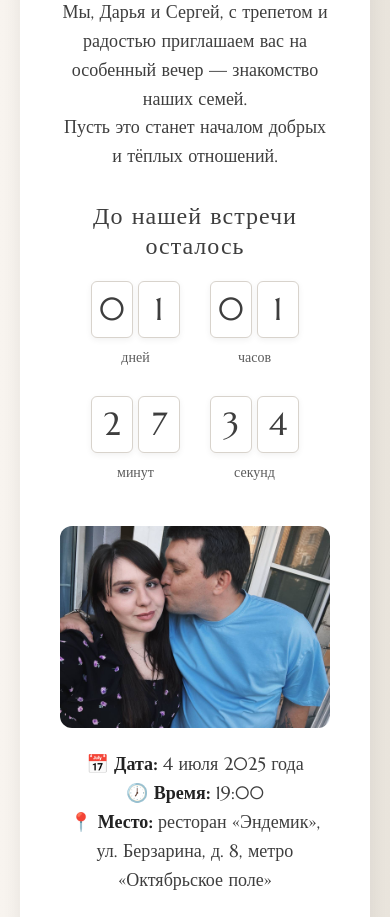
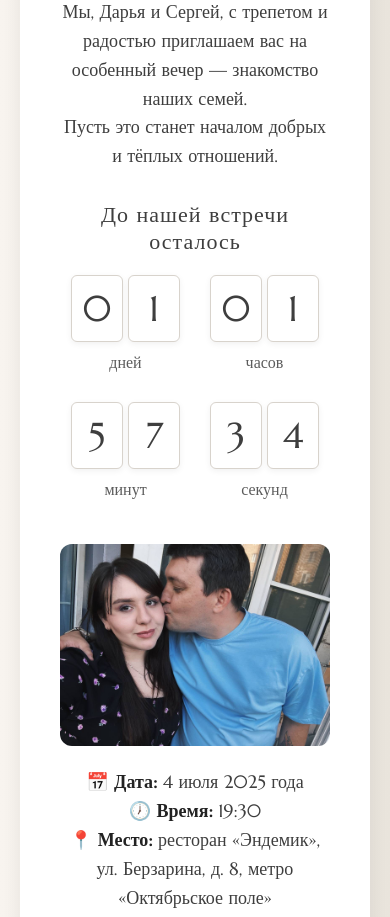
Before and after one commit to SergeyIvkiv/wedding-invite, a plain HTML site: page index.html in a window 390 px wide. Shown: the part 183-1100 px from the top of the page. Drawn offline with Linux system fonts and the light colour scheme.

Commit message:
Update index.html

```diff
--- a/index.html
+++ b/index.html
@@ -99,7 +99,23 @@
       margin-bottom: 20px;
       letter-spacing: 1px;
     }
+
+    @media (max-width: 600px) {
+      .digit {
+        width: 50px;
+        height: 65px;
+        font-size: 36px;
+        line-height: 65px;
+      }
+      .label {
+        font-size: 16px;
+      }
+      .timer-heading {
+        font-size: 22px;
+      }
+    }
   </style>
+
 </head>
 <body>
 
@@ -134,7 +150,7 @@
 
     <p class="info">
       📅 <span class="highlight">Дата:</span> 4 июля 2025 года<br>
-      🕖 <span class="highlight">Время:</span> 19:00<br>
+      🕖 <span class="highlight">Время:</span> 19:30<br>
       📍 <span class="highlight">Место:</span> ресторан «Эндемик», ул. Берзарина, д. 8, метро «Октябрьское поле»
     </p>
 
@@ -163,7 +179,7 @@
     }
 
     function updateCountdown() {
-      const targetDate = new Date("2025-07-04T19:00:00+03:00");
+      const targetDate = new Date("2025-07-04T19:30:00+03:00");
       const now = new Date();
       const diff = targetDate - now;
 
```
